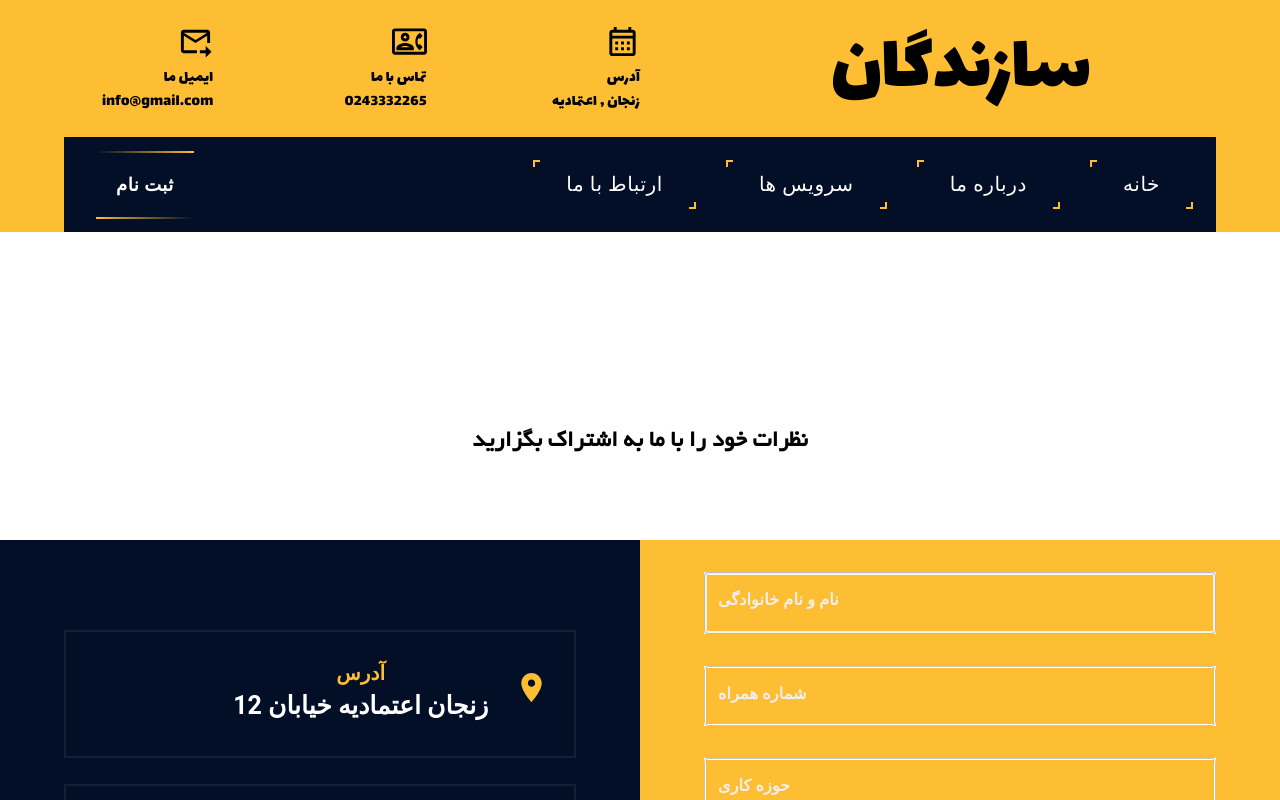
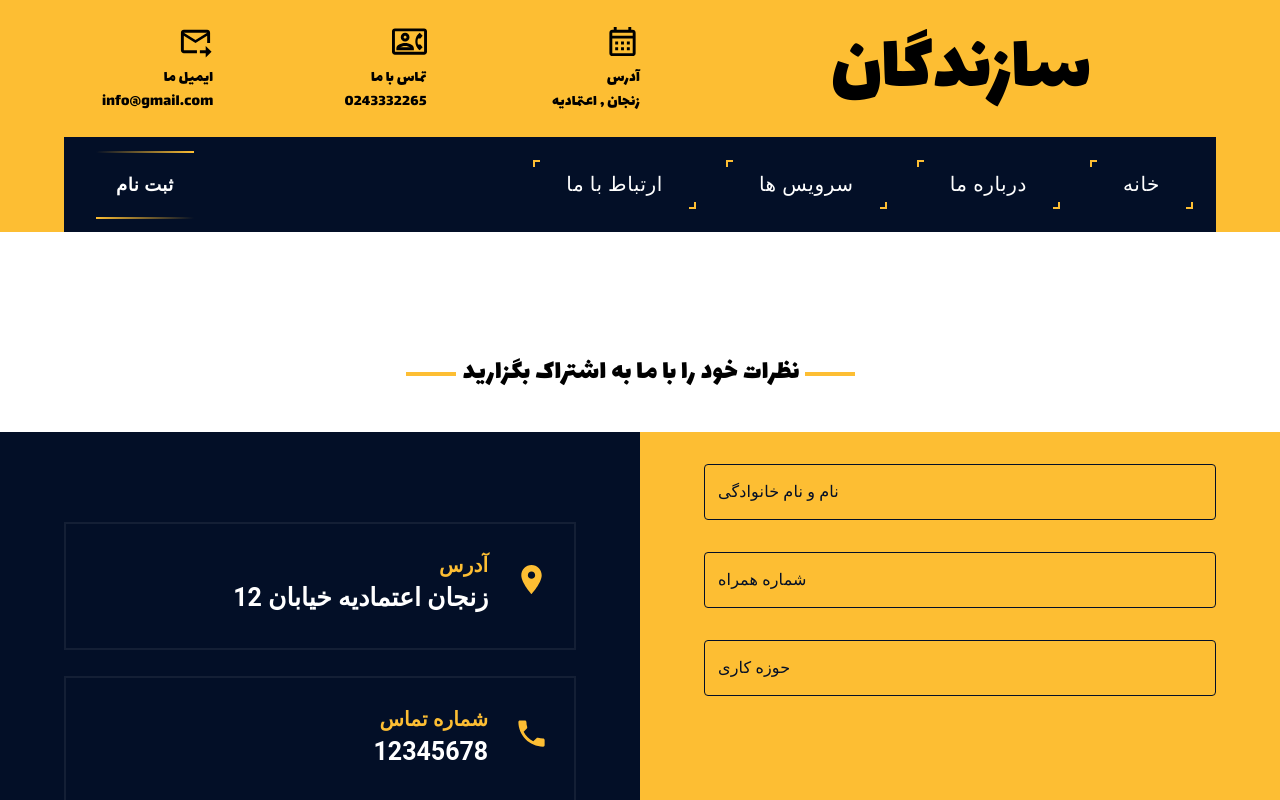
Before and after one commit to EmadARN/worker-yab, a React (Create React App) app: page /ContactUs in a window 1280 px wide. Shown: the top 800 px of the page. Built offline with nearby package versions, Linux system fonts and the light colour scheme.

Commit message:
Update About imd & BtnDownToTop & ContactUs & Footer & OurService & RightBar & AboutPage & ContactUsPage &Home & ServicesPage & SignUpPage

```diff
--- a/src/Pages/ContactUs.js
+++ b/src/Pages/ContactUs.js
@@ -6,32 +6,20 @@ import LocationOnIcon from "@mui/icons-material/LocationOn";
 import LocalPhoneIcon from "@mui/icons-material/LocalPhone";
 import EmailIcon from "@mui/icons-material/Email";
 import { Footer } from "../components/Footer/Footer";
+import RightBar from "../components/RightBar/RightBar";
+import BtnDownToTop from "../components/BtnDownToTop/BtnDownToTop";
 
 const ContactUs = (display) => {
   return (
     <>
       <TopBarCss />
 
-      <Grid
-        sx={{
-          display: "flex",
-          alignItems: "center",
-          justifyContent: "center",
-          mt: "15%",
-          mb: { xs: "20%", md: "0" },
-        }}
-      >
-        <Typography
-          fontFamily="Yekan"
-          fontSize="24px"
-          fontWeight="bold"
-          whiteSpace="nowrap"
-        >
-          نظرات خود را با ما به اشتراک بگزارید
-        </Typography>
+      <Grid container xs={12}>
+        <Grid xs={2}>
+          <RightBar />
         </Grid>
-
-      <Grid>
+        <Grid container xs={10} md={12}>
+          <Grid item xs={12} sm={12} md={12} sx={{}}>
             <Contactus
               data={[
                 {
@@ -55,7 +43,8 @@ const ContactUs = (display) => {
               ]}
             />
           </Grid>
-
+        </Grid>
+        <BtnDownToTop minScroll={50} maxScroll={20} />
         <Footer
           page1={"درباره ما"}
           page2={"ارتباط با ما"}
@@ -66,6 +55,7 @@ const ContactUs = (display) => {
           phNumber={"0919123456"}
           email={"test1@gmail.com"}
         />
+      </Grid>
     </>
   );
 };
--- a/src/Pages/Home.js
+++ b/src/Pages/Home.js
@@ -31,7 +31,7 @@ const Home = () => {
           <Grid item xs={12}>
             <About />
           </Grid>
-          <BtnDownToTop />
+          <BtnDownToTop minScroll={2000} maxScroll={1000} />
           <Grid item xs={12} sx={{ mt: 10 }}>
             <Fact scroll="1500" />
           </Grid>
--- a/src/Pages/SignUpPage.js
+++ b/src/Pages/SignUpPage.js
@@ -12,7 +12,7 @@ const SignUpPage = () => {
     <>
       <TopBarCss display="none" />
       <Stepper1 />
-      <VerifyCode />
+      <VerifyNumber />
       <Box sx={{ display: "flex", justifyContent: "center", my: 20 }}>
         {" "}
         <BtnSignUp />
--- a/src/components/Contact Us/Contact-us.jsx
+++ b/src/components/Contact Us/Contact-us.jsx
@@ -3,6 +3,7 @@ import React from "react";
 import styled from "@emotion/styled";
 import Button from "@mui/material/Button/Button";
 import { TextareaAutosize } from "@mui/base/TextareaAutosize";
+import Title from "../Title/Title";
 
 const Grid1 = styled("grid")(({ theme }) => ({
   backgroundColor: "#fdbe33",
@@ -26,25 +27,24 @@ const Grid2 = styled("box")(({ theme }) => ({
   //   width:"100%"
   //   }  ,
 
-width:"100%"
-
-
+  width: "100%",
 }));
 
 const MainButton = styled("button")(({ theme }) => ({
   width: "40%",
   height: "60px",
-  border: "3px solid #315cfd",
+
   borderRadius: "45px",
   transition: "all 0.3s",
   cursor: "pointer",
-  background: "#fff",
+  background: "#030f27",
   fontSize: "1.2em",
+  color: "#fff",
   fontWeight: 550,
   margin: "auto",
   "&:hover": {
-    background: "#315cfd",
-    color: "white",
+    background: "#030f27",
+    color: "#fdbe33",
     fontSize: "1.5em",
   },
 }));
@@ -53,15 +53,29 @@ const Contactus = (props) => {
   return (
     <>
       <Grid
+        xs={12}
+        sx={{
+          ml: { xs: 0, md: 15 },
+          mb: { xs: 30, md: 0 },
+          mt: { xs: 0, sm: 15 },
+        }}
+      >
+        {" "}
+        <Title
+          title="نظرات خود را با ما به اشتراک بگزارید
+"
+        ></Title>
+      </Grid>
 
+      <Grid container sx={{ mb: { xs: 0, md: 15 } }}>
+        <Grid
           sx={{
             display: "flex",
             justifyContent: "center",
             alignItems: "center",
             height: "100vh",
-          flexDirection:{xs:"column-reverse",md:"row"},
-          width:"100%"
-
+            flexDirection: { xs: "column-reverse", md: "row" },
+            width: "100%",
           }}
         >
           <Grid1 xs={12} md={6}>
@@ -76,29 +90,26 @@ const Contactus = (props) => {
             >
               <TextField
                 sx={{
-
-              input:{border:"3px solid #f5f2eb !important"},
                   width: "80%",
-                label:{color:"#efefef",fontWeight:'bold'},
-                '&:hover fieldset':{
-                  border:"3px solid white !important"
+                  input: { color: "#030f27" },
+                  label: { color: "#030f27" },
+                  "& label.Mui-focused": {
+                    color: "#030f27",
                   },
-                '&.MuiInput-underline:after':{
-                  borderBottom:"2px solid white !important"
+                  "& .MuiInput-underline:after": {
+                    borderBottomColor: "#030f27",
                   },
-                '& label.Mui-focused':{
-                  color:"black !important",
-                  fontSize:"20px"
+                  "& .MuiOutlinedInput-root": {
+                    "& fieldset": {
+                      borderColor: "#030f27",
                     },
-                '&.MuiInput-underline:after':{
-                  borderBottomColor:"white !important"
+                    "&:hover fieldset": {
+                      borderColor: "#030f27",
                     },
-              '&.Mui-focused fieldset':{
-                border:" 2px solid white !important"
-              }
-
-
-
+                    "&.Mui-focused fieldset": {
+                      borderColor: "#030f27",
+                    },
+                  },
                 }}
                 id="outlined-basic"
                 label="نام و نام خانوادگی"
@@ -114,20 +125,28 @@ const Contactus = (props) => {
               }}
             >
               <TextField
-              sx={{  input:{border:"3px solid #f5f2eb !important"}, label:{color:"#efefef",fontWeight:'bold'},
-              '&:hover fieldset':{
-                border:"3px solid white !important"
+                sx={{
+                  width: "80%",
+                  input: { color: "#030f27" },
+                  label: { color: "#030f27" },
+                  "& label.Mui-focused": {
+                    color: "#030f27",
                   },
-              '& label.Mui-focused':{
-                color:"black !important",
-                fontSize:"20px"
+                  "& .MuiInput-underline:after": {
+                    borderBottomColor: "#030f27",
                   },
-              '&.MuiInput-underline:after':{
-                borderBottomColor:"white !important"
+                  "& .MuiOutlinedInput-root": {
+                    "& fieldset": {
+                      borderColor: "#030f27",
                     },
-            '&.Mui-focused fieldset':{
-              border:" 2px solid white !important"
-            }, input:{border:"2px solid white !important"},width: "80%", color: "#fff" ,label:{color:"#efefef",fontWeight:'bold'}}}
+                    "&:hover fieldset": {
+                      borderColor: "#030f27",
+                    },
+                    "&.Mui-focused fieldset": {
+                      borderColor: "#030f27",
+                    },
+                  },
+                }}
                 id="outlined-basic"
                 label="شماره همراه"
                 variant="outlined"
@@ -143,20 +162,28 @@ const Contactus = (props) => {
               }}
             >
               <TextField
-              sx={{  input:{border:"3px solid #f5f2eb !important"}, label:{color:"#efefef",fontWeight:'bold'},
-              '&:hover fieldset':{
-                border:"3px solid white !important"
+                sx={{
+                  width: "80%",
+                  input: { color: "#030f27" },
+                  label: { color: "#030f27" },
+                  "& label.Mui-focused": {
+                    color: "#030f27",
                   },
-              '& label.Mui-focused':{
-                color:"black !important",
-                fontSize:"20px"
+                  "& .MuiInput-underline:after": {
+                    borderBottomColor: "#030f27",
                   },
-              '&.MuiInput-underline:after':{
-                borderBottomColor:"white !important"
+                  "& .MuiOutlinedInput-root": {
+                    "& fieldset": {
+                      borderColor: "#030f27",
                     },
-            '&.Mui-focused fieldset':{
-              border:" 2px solid #f5f2eb !important"
-            }, input:{border:"2px solid white !important"},width: "80%", color: "#fff" ,label:{color:"#efefef",fontWeight:'bold'}}}
+                    "&:hover fieldset": {
+                      borderColor: "#030f27",
+                    },
+                    "&.Mui-focused fieldset": {
+                      borderColor: "#030f27",
+                    },
+                  },
+                }}
                 id="outlined-basic"
                 label="حوزه کاری"
                 variant="outlined"
@@ -165,11 +192,7 @@ const Contactus = (props) => {
 
             <Grid></Grid>
 
-          <MainButton
-
-          >
-            دریافت مشاوره
-          </MainButton>
+            <MainButton>دریافت مشاوره</MainButton>
           </Grid1>
 
           <Grid2 xs={12} md={6}>
@@ -178,11 +201,10 @@ const Contactus = (props) => {
                 <Grid
                   sx={{
                     border: "2px solid #141F35",
-                  width: {xs:"80%",md:'80%'},
+                    width: { xs: "80%", md: "80%" },
                     marginBottom: "4%",
-                  height: {xs:"30%",md:"20%"},
-                  textAlign: {xs:"center"},
-
+                    height: { xs: "30%", md: "20%" },
+                    textAlign: { xs: "center" },
                   }}
                 >
                   <Box
@@ -191,7 +213,7 @@ const Contactus = (props) => {
                       alignItems: "center",
                       textAlign: "center",
                       mt: "5%",
-                    mb:{xs:'4%',md:"0"}
+                      mb: { xs: "4%", md: "0" },
                     }}
                   >
                     <Box sx={{ margin: "0 5% 0 5%", color: "#fdbe33" }}>
@@ -199,13 +221,22 @@ const Contactus = (props) => {
                     </Box>
                     <Box>
                       <Typography
-                      sx={{ color: "#fdbe33", fontWeight: "bold" }}
+                        sx={{
+                          color: "#fdbe33",
+                          fontWeight: "bold",
+                          display: "flex",
+                          justifyContent: "start",
+                        }}
                         variant="h6"
                       >
                         {item.title}
                       </Typography>
                       <Typography
-                      sx={{ color: "#fff", fontWeight: "bold",fontSize:{xs:"16px",md:"25px"} }}
+                        sx={{
+                          color: "#fff",
+                          fontWeight: "bold",
+                          fontSize: { xs: "16px", md: "25px" },
+                        }}
                         variant="h5"
                       >
                         {item.info}
@@ -217,12 +248,12 @@ const Contactus = (props) => {
             })}
           </Grid2>
         </Grid>
+      </Grid>
     </>
   );
 };
 
 export default Contactus;
-
 
 // <Contactus
 //   data={
```
Also changed, not shown: src/Pages/AboutPage.js (+16 -4 lines), src/Pages/ServicesPage.js (+15 -2 lines), src/components/About/about img/About Img.js (+19 -22 lines), src/components/BtnDownToTop/BtnDownToTop.jsx (+7 -7 lines), src/components/Footer/Footer.jsx (+0 -60 lines), src/components/OurService/OurService.jsx (+10 -4 lines), src/components/RightBar/RightBar.jsx (+38 -1 lines). Lines whose indentation alone changed are shown as unchanged.
